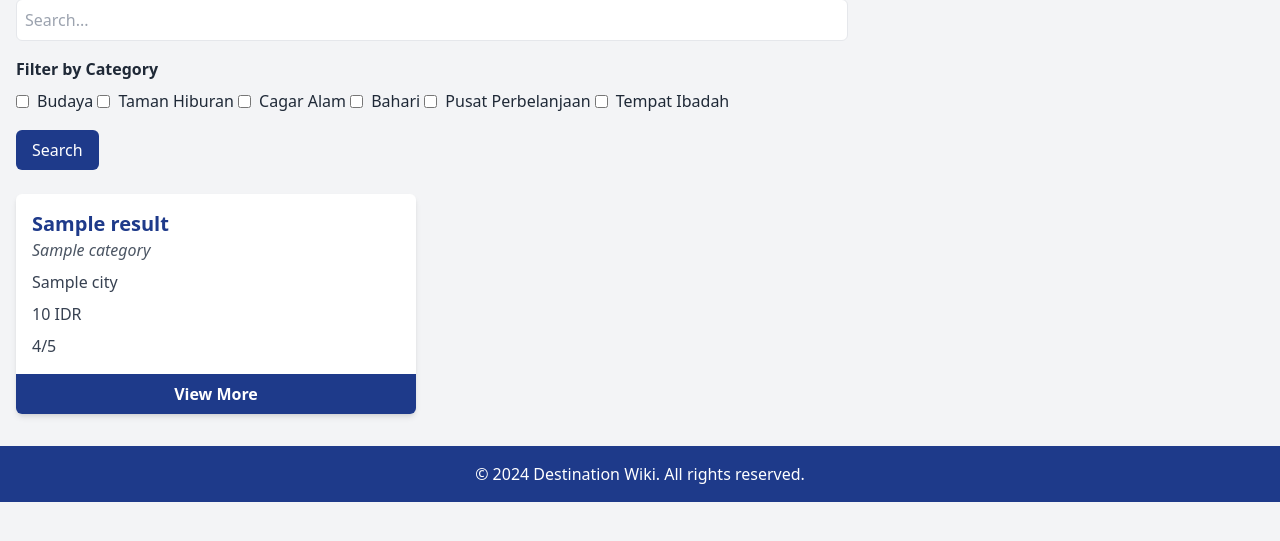
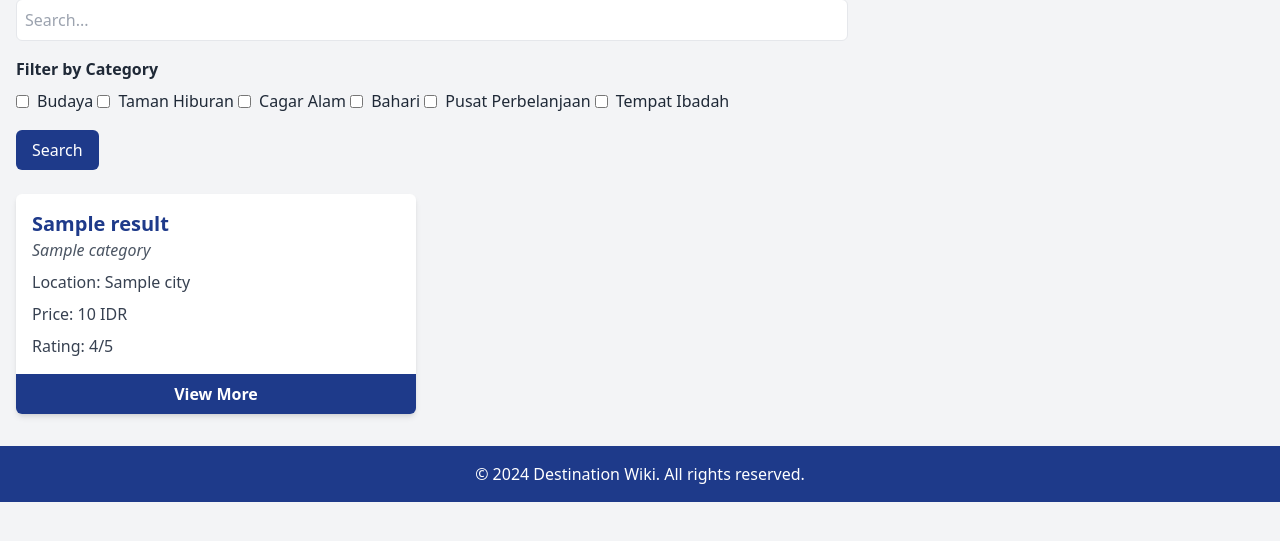
Before and after one commit to jasonirvine76/traveller, a Django app: template search_and_filter/templates/search-page.html in a window 1280 px wide. Shown: the part 153-694 px from the top of the page. Run offline with Django 4.2, Linux system fonts and the light colour scheme; the template is opened without the code that fills it: most values are stand-ins (such as "Sample title", 1, 10 or a date in 2020); some libraries are stand-ins or nearby versions.

Commit message:
fix: added name to search query

```diff
--- a/search_and_filter/templates/search-page.html
+++ b/search_and_filter/templates/search-page.html
@@ -72,12 +72,12 @@
                     <div class="p-4">
                         <h2 class="text-xl font-semibold text-blue-900">{{ result.name }}</h2>
                         <p class="text-gray-600 italic">{{ result.category }}</p>
-                        <p class="mt-2 text-gray-700">{{ result.city }}</p>
-                        <p class="mt-2 text-gray-700">{{ result.price }} IDR</p>
-                        <p class="mt-2 text-gray-700">{{ result.rating }}/5</p>
+                        <p class="mt-2 text-gray-700">Location: {{ result.city }}</p>
+                        <p class="mt-2 text-gray-700">Price: {{ result.price }} IDR</p>
+                        <p class="mt-2 text-gray-700">Rating: {{ result.rating }}/5</p>
                     </div>
                     <div class="bg-blue-900 text-white text-center py-2">
-                        <a href="{{ result.entity }}" class="text-white font-semibold hover:underline">View More</a>
+                        <a href="/destination/{{ result.id }}" class="text-white font-semibold hover:underline">View More</a>
                     </div>
                 </div>
                 {% endfor %}
--- a/search_and_filter/views.py
+++ b/search_and_filter/views.py
@@ -19,7 +19,7 @@ def search_from_desc(request):
                     data:price ?price ;
                     data:rating ?rating .
 
-        FILTER(CONTAINS(LCASE(?description), "{search_term}"))
+        FILTER(CONTAINS(LCASE(?description), "{search_term}") || CONTAINS(LCASE(?name), "{search_term}"))
 
     """
 
@@ -35,7 +35,7 @@ def search_from_desc(request):
     if results and "results" in results:
         for row in results["results"]["bindings"]:
             result_list.append({
-                "tourismArea": _get_value(row, "tourismArea"),
+                "id": _get_value(row, "tourismArea", lambda v: v.split("/")[-1]), # Extract after slash
                 "name": _get_value(row, "name"),
                 "description": _get_value(row, "description"),
                 "category": _get_value(row, "category"),
```
